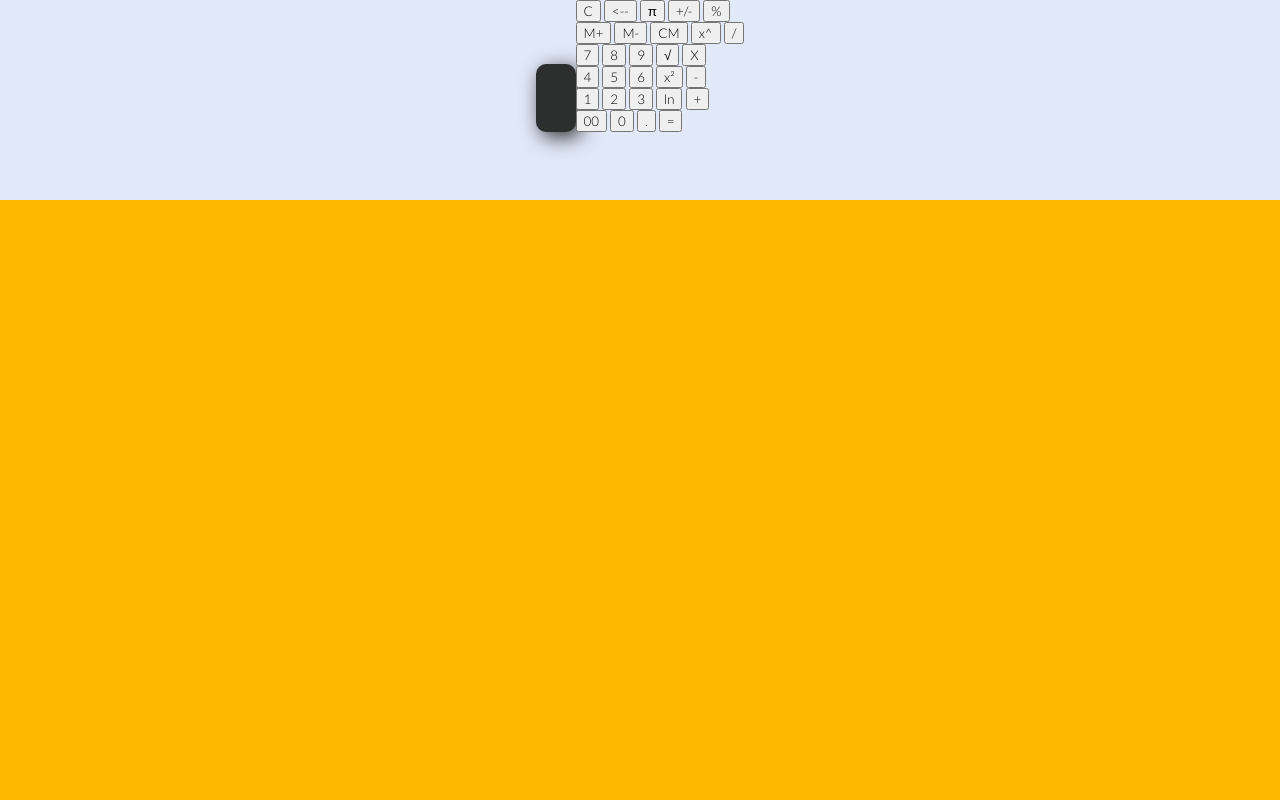
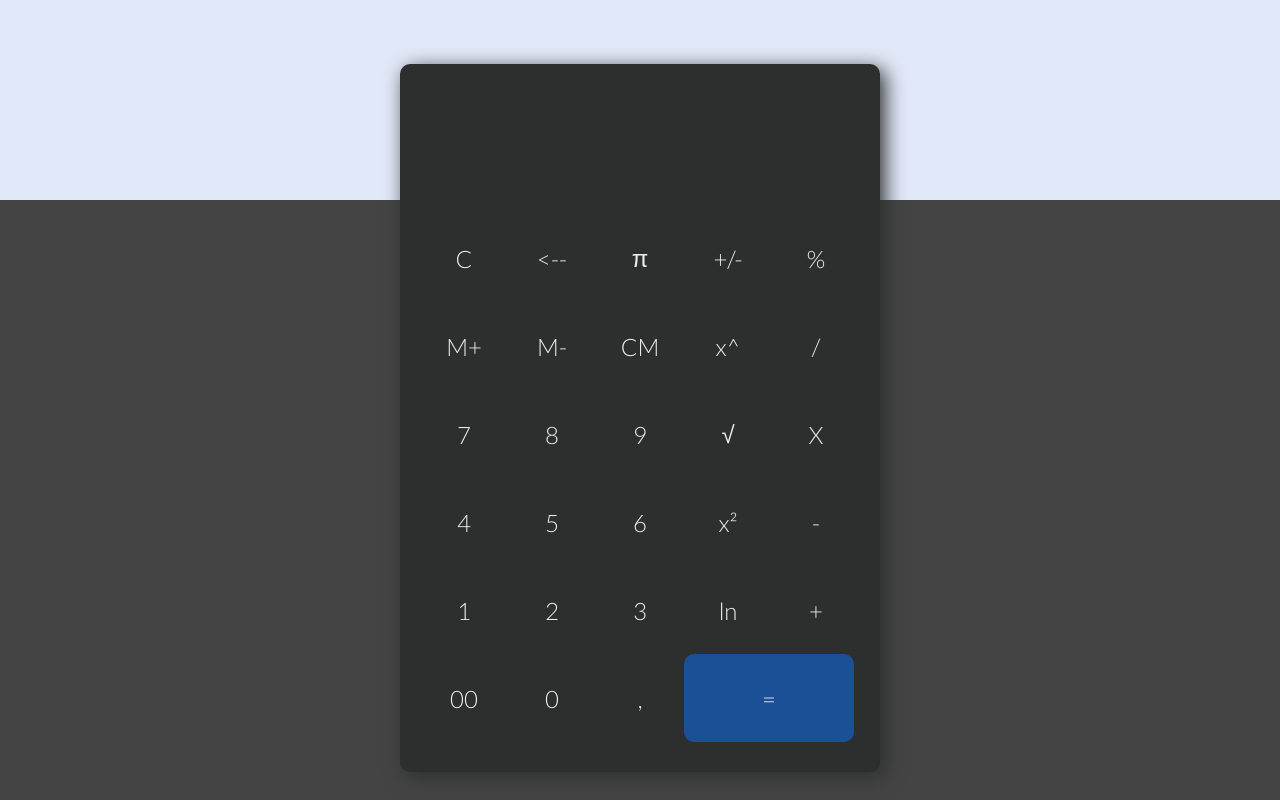
Before and after one commit to BoogieNaipe/Calculus, a plain HTML site: page index.html in a window 1280 px wide. Drawn offline with Linux system fonts and the light colour scheme.

Commit message:
HTML e CSS completos, falta fazer javascript

```diff
--- a/index.html
+++ b/index.html
@@ -16,10 +16,10 @@
     <div class="container">
         <div class="tela-calculadora">
             <div class="tela-calculadora-anterior"></div>
-            <div class="tela-calculad>ora-container-atual">
+            <div class="tela-calculadora-container-atual">
                 <div class="tela-calculadora-atual"></div>
             </div>
-        </div>
+
     </div>
     <div class="teclado">
         <div class="linha-teclado">
@@ -60,10 +60,11 @@
         <div class="linha-teclado">
             <button class="botão">00</button>
             <button class="botão">0</button>
-            <button class="botão">.</button>
-            <button class="botão">=</button>
+            <button class="botão">,</button>
+            <button class="botão-igual">=</button>
         </div>
     </div>
+</div>
     <script src="./script.js"></script>
 </body>
 
--- a/script.js
+++ b/script.js
@@ -0,0 +1,3 @@
+class Calculadora{
+
+}
--- a/style.css
+++ b/style.css
@@ -1,16 +1,17 @@
 :root{
     --previous-text: #d9d9d9;
     --background-light: #e1e8f8;
-    --background-yellow: #feb800;
-    --background-calculator: #2d2f2f;
+    --background-azul: #444444;
+    --background-calculadora: #2d2f2f;
     --border-bottom-current-text: #f1b20e;
     --color-button: #eeeeee;
+    --igual-button: #1b5096;
 }
 body{
     margin: 0;
     display: flex;
     justify-content: center;
-    background-color: var(--background-yellow);
+    background-color: var(--background-azul);
 }
 *{
     box-sizing: border-box;
@@ -28,6 +29,60 @@ body{
     margin-top: 64px;
     border-radius: 10px;
     padding: 30px 20px;
-    background-color: var(--background-calculator);
+    background-color: var(--background-calculadora);
     box-shadow: 5px 5px 20px #2d2f2f;
 }
+.tela-calculadora-container-atual{
+    height: 100px;
+    display: flex;
+    justify-content: end;
+    max-width: 350px;
+}
+.tela-calculadora-atual{
+    display: inline;
+    border-bottom: 2px solid var(--border-bottom-current-text);
+    color: var(--color-button);
+    font-size: 64px;
+    overflow: auto;
+}
+.tela-calculadora-atual::-webkit-scrollbar{
+    color: transparent;
+}
+.linha-teclado{
+    display: flex;
+}
+.botão{
+    background-color: var(--background-calculadora);
+    border: none;
+    color: var(--color-button);
+    width: 88px;
+    height: 88px;
+    font-size: 24px;
+    font-weight: regular;
+    border-radius: 10px;
+
+}
+.botão-igual{
+    background-color: var(--igual-button);
+    border: none;
+    color: var(--color-button);
+    width: 170px;
+    height: 88px;
+    font-size: 24px;
+    border-radius: 10px;
+}
+.botão:hover{
+    filter: brightness(150%);
+    transition: 0.2s;
+    cursor: pointer;
+}
+.botão-igual:hover{
+    filter: brightness(150%);
+    transition: 0.2s;
+    cursor: pointer;
+}
+.tela-calculadora-anterior{
+    text-align: right;
+    height: 20px;
+    color: var(--previous-text);
+}
```
